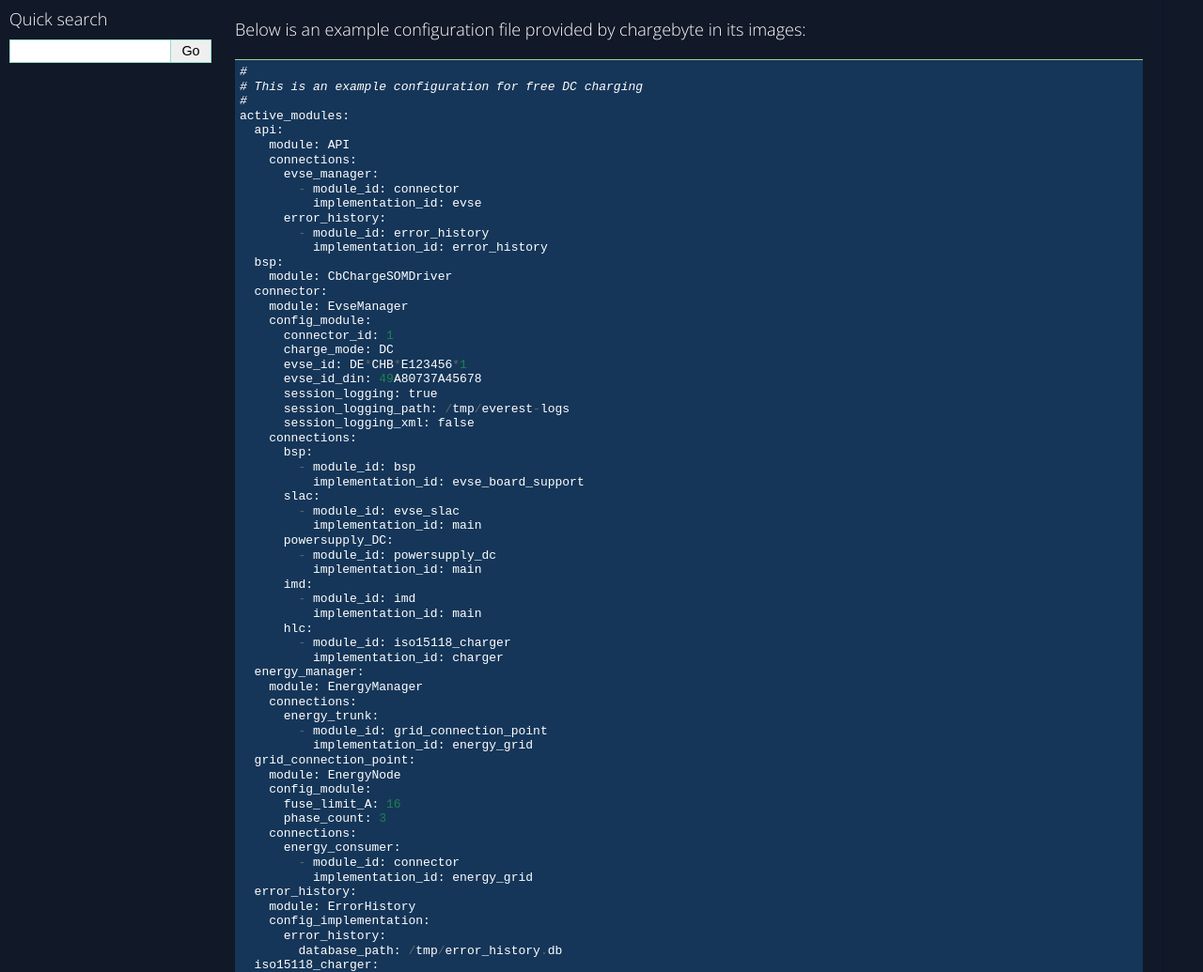
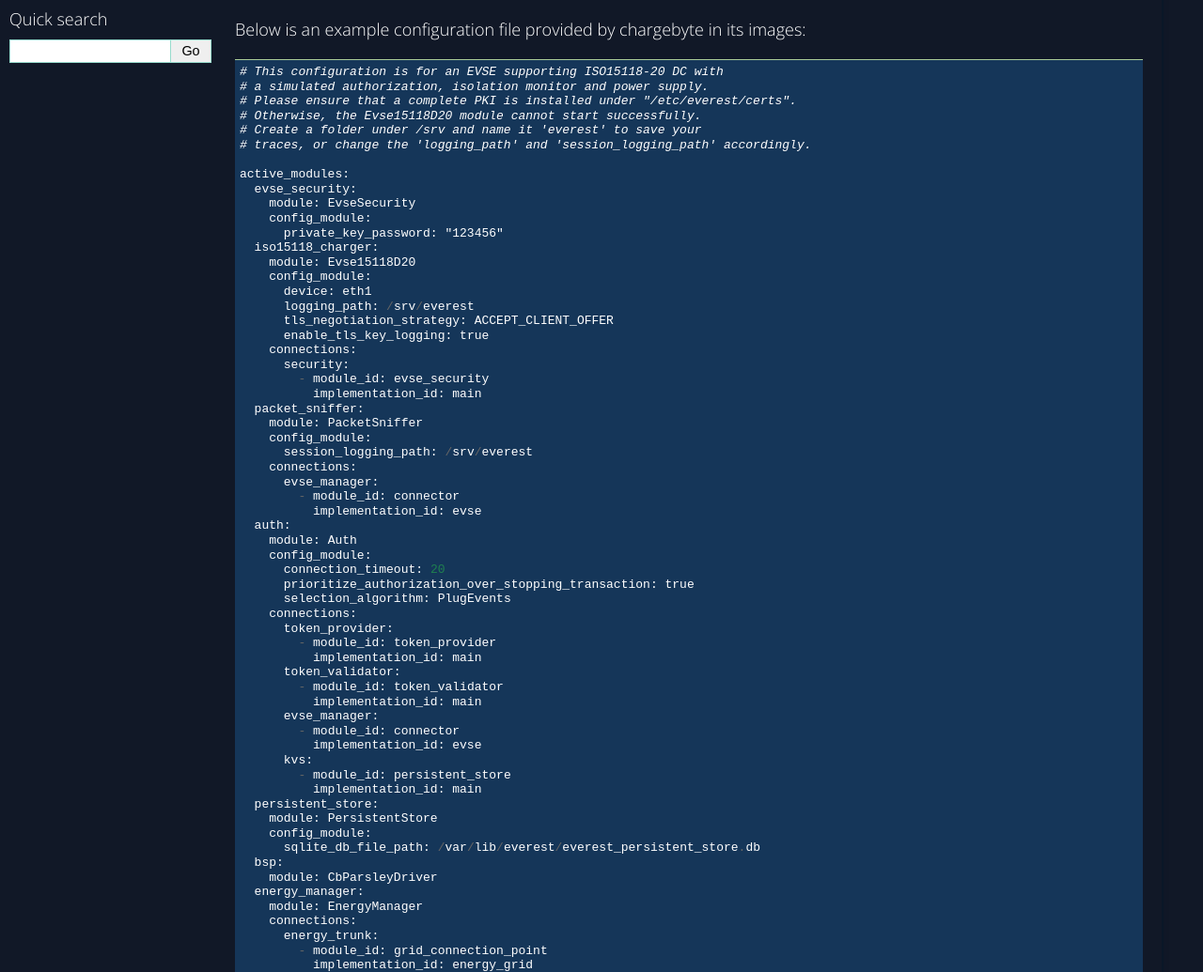
Before and after one commit to chargebyte/chargebyte-docs, a Sphinx documentation site: the page built from docs/source/everest_charging_stack.rst, in a window 1280 px wide and 1400 px high. Shown: the part 365-1400 px from the top of the window at 94% size. Built offline with Sphinx 7.4.7, drawn with Linux system fonts in a browser that asks for light colours; some of the changed text lies outside the part shown.

Commit message:
Fix BSP example config and EVerest stack BSP notes
Signed-off-by: Michael Heimpold <michael.heimpold@chargebyte.com>

```diff
--- a/docs/source/_static/files/bsp-only-dc.yaml
+++ /dev/null
@@ -1,116 +0,0 @@
-#
-# This is an example configuration for free DC charging
-#
-active_modules:
-  api:
-    module: API
-    connections:
-      evse_manager:
-        - module_id: connector
-          implementation_id: evse
-      error_history:
-        - module_id: error_history
-          implementation_id: error_history
-  bsp:
-    module: CbChargeSOMDriver
-  connector:
-    module: EvseManager
-    config_module:
-      connector_id: 1
-      charge_mode: DC
-      evse_id: DE*CHB*E123456*1
-      evse_id_din: 49A80737A45678
-      session_logging: true
-      session_logging_path: /tmp/everest-logs
-      session_logging_xml: false
-    connections:
-      bsp:
-        - module_id: bsp
-          implementation_id: evse_board_support
-      slac:
-        - module_id: evse_slac
-          implementation_id: main
-      powersupply_DC:
-        - module_id: powersupply_dc
-          implementation_id: main
-      imd:
-        - module_id: imd
-          implementation_id: main
-      hlc:
-        - module_id: iso15118_charger
-          implementation_id: charger
-  energy_manager:
-    module: EnergyManager
-    connections:
-      energy_trunk:
-        - module_id: grid_connection_point
-          implementation_id: energy_grid
-  grid_connection_point:
-    module: EnergyNode
-    config_module:
-      fuse_limit_A: 16
-      phase_count: 3
-    connections:
-      energy_consumer:
-        - module_id: connector
-          implementation_id: energy_grid
-  error_history:
-    module: ErrorHistory
-    config_implementation:
-      error_history:
-        database_path: /tmp/error_history.db
-  iso15118_charger:
-    module: EvseV2G
-    config_module:
-      device: eth1
-    connections:
-      security:
-        - module_id: evse_security
-          implementation_id: main
-  evse_security:
-    module: EvseSecurity
-    config_module:
-      private_key_password: "123456"
-  evse_slac:
-    module: EvseSlac
-    config_implementation:
-      main:
-        device: eth1
-  auth:
-    module: Auth
-    config_module:
-      connection_timeout: 10
-      prioritize_authorization_over_stopping_transaction: true
-      selection_algorithm: PlugEvents
-    connections:
-      token_provider:
-        - module_id: token_provider
-          implementation_id: main
-      token_validator:
-        - module_id: token_validator
-          implementation_id: main
-      evse_manager:
-        - module_id: connector
-          implementation_id: evse
-  powersupply_dc:
-    module: DCSupplySimulator
-  imd:
-    module: IMDSimulator
-  token_provider:
-    module: DummyTokenProvider
-    config_implementation:
-      main:
-        timeout: 10
-        token: DEADBEEF
-        type: RFID
-    connections:
-      evse:
-        - module_id: connector
-          implementation_id: evse
-  token_validator:
-    module: DummyTokenValidator
-    config_implementation:
-      main:
-        sleep: 0.25
-        validation_reason: Token seems valid
-        validation_result: Accepted
--- a/docs/source/_static/files/bsp-only.yaml
+++ b/docs/source/_static/files/bsp-only.yaml
@@ -14,37 +14,21 @@ active_modules:
     module: Evse15118D20
     config_module:
       device: eth1
-      logging_path: /srv/everest-logs
+      logging_path: /srv/everest
       tls_negotiation_strategy: ACCEPT_CLIENT_OFFER
       enable_tls_key_logging: true
     connections:
       security:
         - module_id: evse_security
           implementation_id: main
-  profinet:
-    module: Profinet
+  packet_sniffer:
+    module: PacketSniffer
     config_module:
-      device: eth2
-      charger_name: fortescue-dev
+      session_logging_path: /srv/everest
     connections:
       evse_manager:
-       - module_id: connector
-         implementation_id: evse
-      charger:
-       - module_id: iso15118_charger
-         implementation_id: charger
-      error_history:
-        - module_id: error_history
-          implementation_id: error_history
-      iso15118_extensions:
-        - module_id: iso15118_charger
-          implementation_id: extensions
-      temperature:
-        - module_id: bsp
-          implementation_id: temperatures
-      mcs:
-        - module_id: bsp
-          implementation_id: mcs
+        - module_id: connector
+          implementation_id: evse
   auth:
     module: Auth
     config_module:
@@ -70,8 +54,6 @@ active_modules:
       sqlite_db_file_path: /var/lib/everest/everest_persistent_store.db
   bsp:
     module: CbParsleyDriver
-    config_module:
-      serial_port: /dev/ttyLP1
   energy_manager:
     module: EnergyManager
     connections:
@@ -92,10 +74,12 @@ active_modules:
       evse_id: DE*CHB*E123456*1
       evse_id_din: 49A80737A45678
       session_logging: true
-      session_logging_path: /srv/everest-logs
+      session_logging_path: /srv/everest
       session_logging_xml: false
       payment_enable_contract: false
       mcs_enable: true
+      cable_check_enable_imd_self_test: false
+      cable_check_wait_below_60V_before_finish: false
     connections:
       bsp:
         - module_id: bsp
--- a/docs/source/everest_charging_stack.rst
+++ b/docs/source/everest_charging_stack.rst
@@ -10,13 +10,11 @@ EVerest Charging Stack
 
 Below is an example configuration file provided by chargebyte in its images:
 
-.. literalinclude:: _static/files/bsp-only-dc.yaml
+.. literalinclude:: _static/files/bsp-only.yaml
 
 The use case described in this configuration file includes the following:
 
-* DC charging mode
-* No TLS (Transport Layer Security) enabled for HLC (High Level Communication)
-* 3 phase, 16A fuse limit
+* MCS DC charging mode
 * Simulation of the IMD (Insulation Monitoring Device)
 * Simulation of the DC Supply Device
 
@@ -28,12 +26,12 @@ An overview of the EVerest modules is shown in the next section.
 
 This module simulates a DC power supply device.
 
-**CbChargeSOMDriver** (`view on GitHub <https://github.com/chargebyte/everest-chargebyte/tree/main/modules/CbChargeSOMDriver>`__)
+**CbParsleyDriver** (`view on GitHub <https://github.com/chargebyte/everest-chargebyte/tree/main/modules/CbParsleyDriver>`__)
 
-This is the Hardware Abstraction Layer (HAL) for Charge SOM in EVerest. It implements
+This is the Hardware Abstraction Layer (HAL) for Charge Control Y in EVerest. It implements
 the `evse_board_support <https://github.com/EVerest/everest-core/blob/main/interfaces/evse_board_support.yaml>`_
 interface, enabling communication with the :code:`EvseManager` and control of the board. The EVerest community
 often refers to these HAL modules as BSPs, such as MicroMegaWattBSP and PhyVersoBSP. This module is
-essential for controlling the Charge SOM.
+essential for controlling the Charge Control Y.
 
 .. include:: ../../includes/everest_further_reading.inc
```
